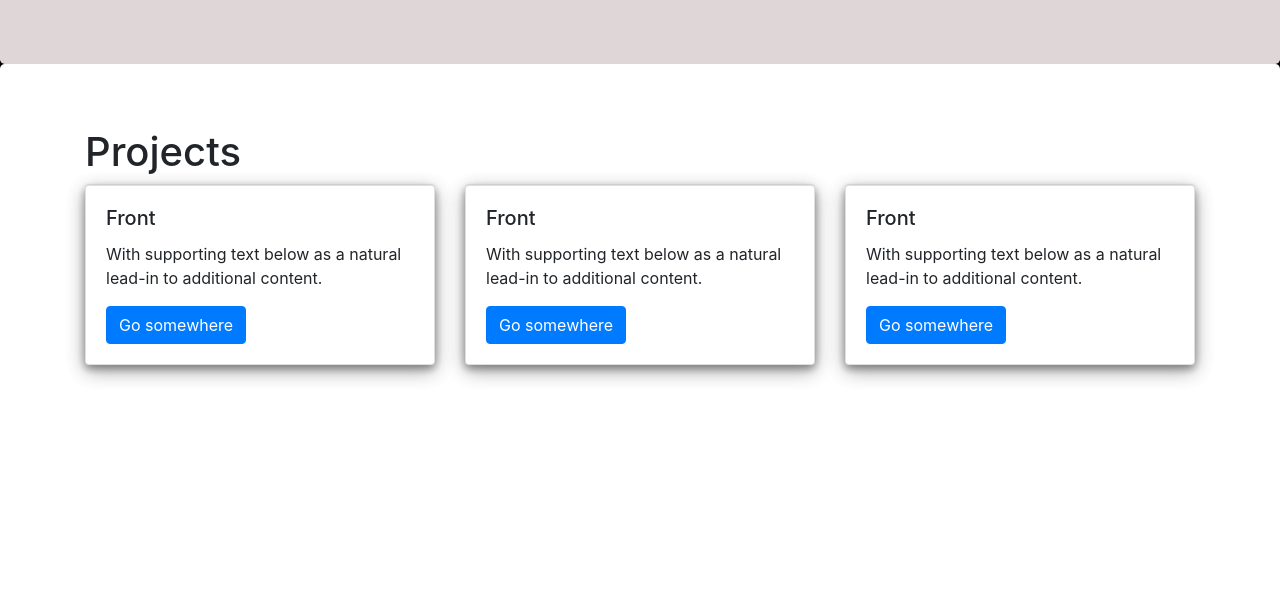
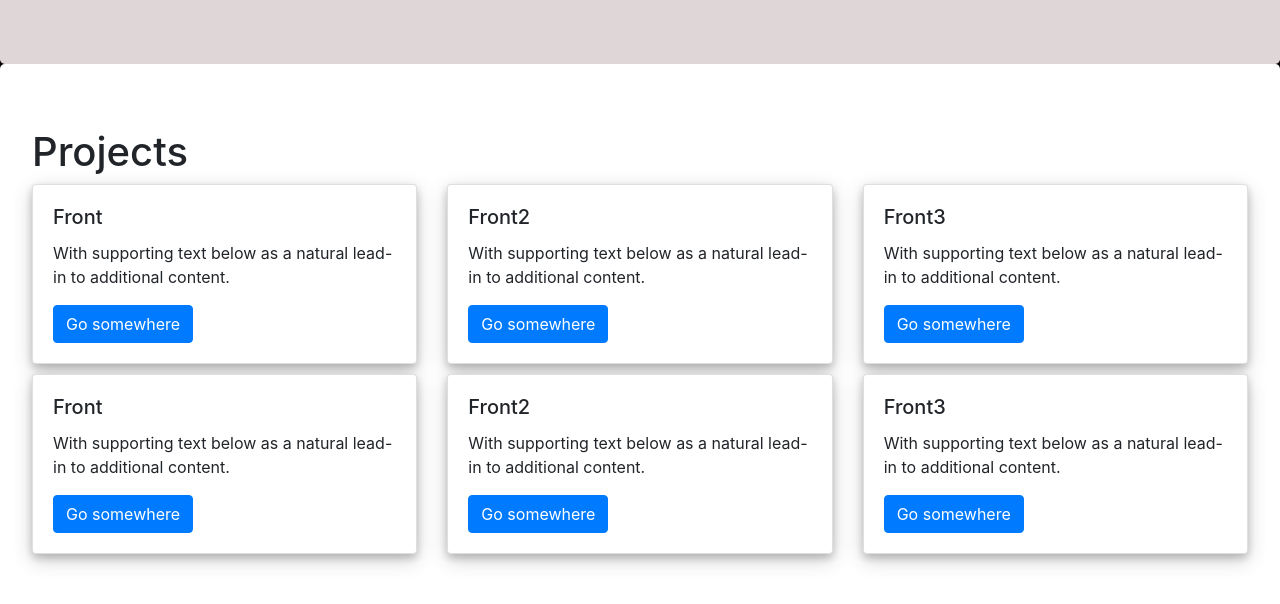
Before and after one commit to michaelohw5/portfolio, a plain HTML site: page index.html in a window 1280 px wide. Shown: the part 736-1340 px from the top of the page. Drawn offline with nearby package versions, Linux system fonts and the light colour scheme.

Commit message:
fixed next div styling

```diff
--- a/index.html
+++ b/index.html
@@ -57,15 +57,15 @@
     </div>
 
     <div class="jumbotron" id="projects">
-        <div class="container">
+
         <h1>Projects</h1>
         <div class="proj-container">
             <!-- first row -->
             <div class="row">
                 <!-- first col -->
-                    <div class="col-sm-4 flip-container" ontouchstart="this.classList.toggle('hover');">
-                        <div class="flip-container">
-                            <div class="flipper">
+
+                <div class="card-container col-md-4">
+                    <div class="card-flip">
                         <!-- front card -->
                         <div class="card shadow front">
                             <div class="card-body shadow">
@@ -90,12 +90,73 @@
                         </div>
                     </div>
                 </div>
+
+                <!-- end of first col -->
+
+                <!-- second col -->
+                <div class="card-container col-md-4">
+                    <div class="card-flip">
+                        <!-- front card -->
+                        <div class="card shadow front">
+                            <div class="card-body shadow">
+                                <h5 class="card-title">Front2</h5>
+                                <p class="card-text">With supporting text below as a natural lead-in to
+                                    additional
+                                    content.
+                                </p>
+                                <a href="#" class="btn btn-primary">Go somewhere</a>
                             </div>
-                    <!-- end of first col -->
-                    <!-- second col -->
-                    <div class="col-sm-4 flip-container" ontouchstart="this.classList.toggle('hover');">
-                        <div class="flip-container">
-                            <div class="flipper">
+                        </div>
+                        <!-- back card -->
+                        <div class="card shadow back">
+                            <div class="card-body shadow">
+                                <h5 class="card-title">Back2</h5>
+                                <p class="card-text">With supporting text below as a natural lead-in to
+                                    additional
+                                    content.
+                                </p>
+                                <a href="#" class="btn btn-primary">Go somewhere</a>
+                            </div>
+                        </div>
+                    </div>
+                </div>
+                <!-- end of second col -->
+                <!-- third col -->
+                <div class="card-container col-md-4">
+                    <div class="card-flip">
+                        <!-- front card -->
+                        <div class="card shadow front">
+                            <div class="card-body shadow">
+                                <h5 class="card-title">Front3</h5>
+                                <p class="card-text">With supporting text below as a natural lead-in to
+                                    additional
+                                    content.
+                                </p>
+                                <a href="#" class="btn btn-primary">Go somewhere</a>
+                            </div>
+                        </div>
+                        <!-- back card -->
+                        <div class="card shadow back">
+                            <div class="card-body shadow">
+                                <h5 class="card-title">Back3</h5>
+                                <p class="card-text">With supporting text below as a natural lead-in to
+                                    additional
+                                    content.
+                                </p>
+                                <a href="#" class="btn btn-primary">Go somewhere</a>
+                            </div>
+                        </div>
+                    </div>
+                </div>
+                <!-- end of third col -->
+            </div>
+            <!-- end of first row -->
+            <!-- 2nd row -->
+            <div class="row">
+                <!-- first col -->
+
+                <div class="card-container col-md-4">
+                    <div class="card-flip">
                         <!-- front card -->
                         <div class="card shadow front">
                             <div class="card-body shadow">
@@ -120,16 +181,16 @@
                         </div>
                     </div>
                 </div>
-                    </div>
-                    <!-- end of second col -->
-                    <!-- third col -->
-                    <div class="col-sm-4 flip-container" ontouchstart="this.classList.toggle('hover');">
-                            <div class="flip-container">
-                                <div class="flipper">
+
+                <!-- end of first col -->
+
+                <!-- second col -->
+                <div class="card-container col-md-4">
+                    <div class="card-flip">
                         <!-- front card -->
                         <div class="card shadow front">
                             <div class="card-body shadow">
-                                            <h5 class="card-title">Front</h5>
+                                <h5 class="card-title">Front2</h5>
                                 <p class="card-text">With supporting text below as a natural lead-in to
                                     additional
                                     content.
@@ -140,7 +201,7 @@
                         <!-- back card -->
                         <div class="card shadow back">
                             <div class="card-body shadow">
-                                            <h5 class="card-title">Back</h5>
+                                <h5 class="card-title">Back2</h5>
                                 <p class="card-text">With supporting text below as a natural lead-in to
                                     additional
                                     content.
@@ -150,21 +211,14 @@
                         </div>
                     </div>
                 </div>
-                        </div>
-                    <!-- end of third col -->
-                </div>
-                <!-- end of first row -->
-                <!-- second row -->
-                                <!-- first row -->
-                                <div class="row">
-                                        <!-- first col -->
-                                        <div class="col-sm-4 flip-container" ontouchstart="this.classList.toggle('hover');">
-                                            <div class="flip-container">
-                                                <div class="flipper">
+                <!-- end of second col -->
+                <!-- third col -->
+                <div class="card-container col-md-4">
+                    <div class="card-flip">
                         <!-- front card -->
                         <div class="card shadow front">
                             <div class="card-body shadow">
-                                                            <h5 class="card-title">Front</h5>
+                                <h5 class="card-title">Front3</h5>
                                 <p class="card-text">With supporting text below as a natural lead-in to
                                     additional
                                     content.
@@ -175,7 +229,7 @@
                         <!-- back card -->
                         <div class="card shadow back">
                             <div class="card-body shadow">
-                                                            <h5 class="card-title">Back</h5>
+                                <h5 class="card-title">Back3</h5>
                                 <p class="card-text">With supporting text below as a natural lead-in to
                                     additional
                                     content.
@@ -185,74 +239,13 @@
                         </div>
                     </div>
                 </div>
+                <!-- end of third col -->
             </div>
-                                        <!-- end of first col -->
-                                        <!-- second col -->
-                                        <div class="col-sm-4 flip-container" ontouchstart="this.classList.toggle('hover');">
-                                            <div class="flip-container">
-                                                <div class="flipper">
-                                                    <!-- front card -->
-                                                    <div class="card shadow front">
-                                                        <div class="card-body shadow">
-                                                            <h5 class="card-title">Front</h5>
-                                                            <p class="card-text">With supporting text below as a natural lead-in to
-                                                                additional
-                                                                content.
-                                                            </p>
-                                                            <a href="#" class="btn btn-primary">Go somewhere</a>
+            <!-- end of 2nd row -->
+
         </div>
     </div>
-                                                    <!-- back card -->
-                                                    <div class="card shadow back">
-                                                        <div class="card-body shadow">
-                                                            <h5 class="card-title">Back</h5>
-                                                            <p class="card-text">With supporting text below as a natural lead-in to
-                                                                additional
-                                                                content.
-                                                            </p>
-                                                            <a href="#" class="btn btn-primary">Go somewhere</a>
-                                                        </div>
-                                                    </div>
-                                                </div>
-                                            </div>
-                                        </div>
-                                        <!-- end of second col -->
-                                        <!-- third col -->
-                                        <div class="col-sm-4 flip-container" ontouchstart="this.classList.toggle('hover');">
-                                                <div class="flip-container">
-                                                    <div class="flipper">
-                                                        <!-- front card -->
-                                                        <div class="card shadow front">
-                                                            <div class="card-body shadow">
-                                                                <h5 class="card-title">Front</h5>
-                                                                <p class="card-text">With supporting text below as a natural lead-in to
-                                                                    additional
-                                                                    content.
-                                                                </p>
-                                                                <a href="#" class="btn btn-primary">Go somewhere</a>
-                                                            </div>
-                                                        </div>
-                                                        <!-- back card -->
-                                                        <div class="card shadow back">
-                                                            <div class="card-body shadow">
-                                                                <h5 class="card-title">Back</h5>
-                                                                <p class="card-text">With supporting text below as a natural lead-in to
-                                                                    additional
-                                                                    content.
-                                                                </p>
-                                                                <a href="#" class="btn btn-primary">Go somewhere</a>
-                                                            </div>
-                                                        </div>
-                                                    </div>
-                                                </div>
-                                            </div>
-                                        <!-- end of third col -->
-                                    </div>
-                <!-- end of second row -->
-            </div>
-            <!-- end container -->
-        </div>
-    </div>
+
         <div class="jumbotron" id="contact">
             <div class="container">
                 <h1>Contact</h1>
--- a/src/css/style.css
+++ b/src/css/style.css
@@ -9,49 +9,51 @@ html {
     box-shadow: 0 4px 8px 0 rgba(0, 0, 0, 0.2), 0 6px 20px 0 rgba(0, 0, 0, 0.19);
 }
 
-/* start flip */
-/* entire container, keeps perspective */
-.flip-container {
-	perspective: 1000px;
-}
-	/* flip the pane when hovered */
-	.flip-container:hover .flipper, .flip-container.hover .flipper {
-		transform: rotateY(180deg);
-	}
+/* flip */
+.card-container {
+    perspective: 700px;
+  }
 
-.flip-container, .front, .back {
-    /* width; */
-    /* height; */
-}
+  .card-flip, .card-container {
+    transform-style: preserve-3d;
+    transition: all 0.7s ease;
+  }
 
-/* flip speed goes here */
-.flipper {
-	transition: 0.6s;
-	transform-style: preserve-3d;
+  .card-flip div {
+    backface-visibility: hidden;
+    transform-style: preserve-3d;
+  }
 
-	position: relative;
-}
+  .back {
+    transform: rotateY(-180deg);
+  }
 
-/* hide back of pane during swap */
-.front, .back {
-	backface-visibility: hidden;
-	position: absolute;
-	top: 0;
-	left: 0;
-}
+  .card-container:hover .card-flip {
+    transform: rotateY(180deg);
+  }
 
-/* front pane, placed above back */
-.front {
-	z-index: 2;
-	/* for firefox 31 */
-	transform: rotateY(0deg);
-}
+  .card-flip {
+    display: grid;
+    grid-template: 1fr / 1fr;
+    grid-template-areas: "frontAndBack";
+    transform-style: preserve-3d;
+    transition: all 0.7s ease;
+  }
 
-/* back, initially hidden pane */
-.back {
-	transform: rotateY(180deg);
-}
-/* end of flip */
+  .front {
+    grid-area: frontAndBack;
+  }
+
+  .back {
+    grid-area: frontAndBack;
+    transform: rotateY(-180deg);
+  }
+
+  .card-container {
+    display: grid;
+    perspective: 700px;
+  }
+/* end flip */
 
 
 .navbar {
```
Lines whose indentation alone changed are shown as unchanged.
